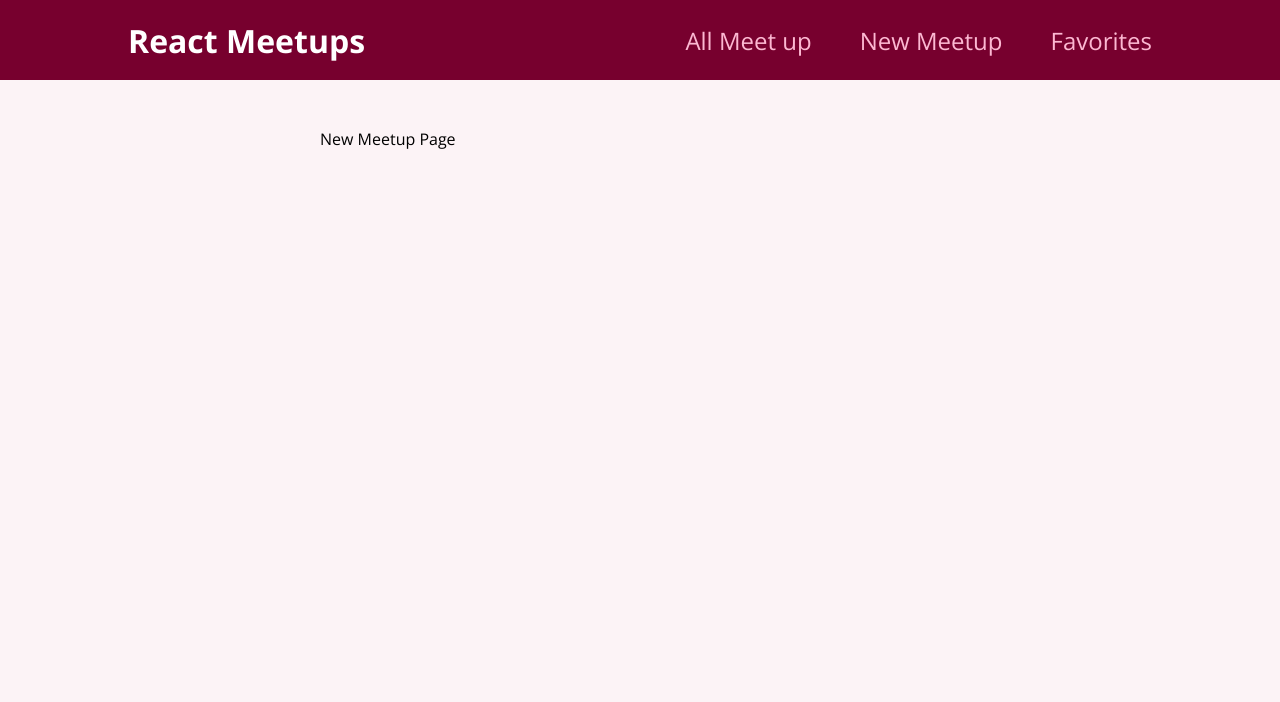
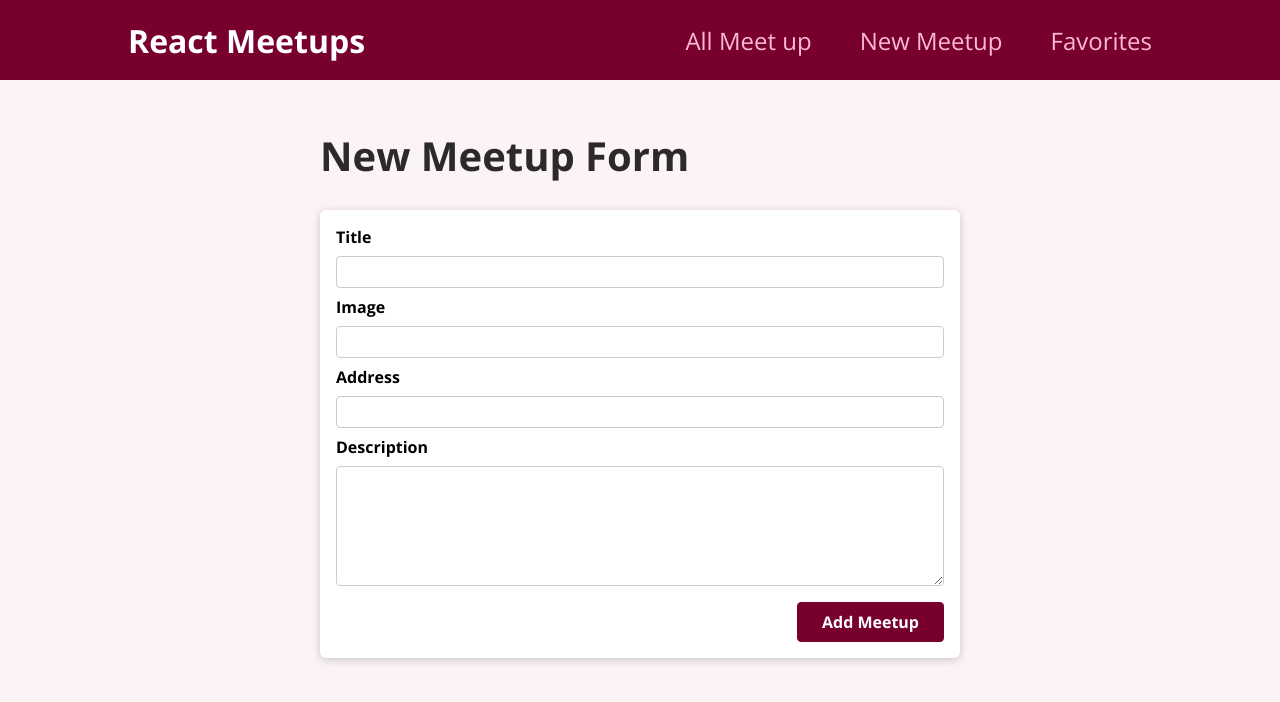
Before and after one commit to javie1199/meetup_app, a React (Create React App) app: page /new-meetup in a window 1280 px wide. Shown: the top 702 px of the page. Built offline with nearby package versions, Linux system fonts and the light colour scheme.

Commit message:
Adding a form and getting user input using Ref

```diff
--- /dev/null
+++ b/src/components/meetups/NewMeetupForm.js
@@ -0,0 +1,64 @@
+import { useRef } from "react"
+
+import Card from "../ui/Card"
+import classes from './NewMeetupForm.module.css'
+
+
+function NewMeetupForm() {
+  const titleRef = useRef()
+  const imageRef = useRef()
+  const addressRef = useRef()
+  const descriptionRef = useRef()
+
+
+
+
+
+  function submitHandler(event) {
+    event.preventDefault()
+
+    const title = titleRef.current.value
+    const image = imageRef.current.value
+    const address = addressRef.current.value
+    const description = descriptionRef.current.value
+
+    const meetupData = {
+      title,
+      image,
+      address,
+      description
+    }
+
+    console.log(meetupData);
+  }
+
+
+  return <Card>
+    <section>
+      <form className={classes.form} onSubmit={submitHandler}>
+        <div className={classes.control}>
+          <label htmlFor="title">Title</label>
+          <input type="text" id='title' required ref={titleRef} />
+        </div>
+        <div className={classes.control}>
+          <label htmlFor="image">Image</label>
+          <input type="url" id='image' required ref={ imageRef }/>
+        </div>
+        <div className={classes.control}>
+          <label htmlFor="address">Address</label>
+          <input type="text" id='address' required ref={addressRef} />
+        </div>
+        <div className={classes.control}>
+          <label htmlFor="description">Description</label>
+          <textarea id="description" rows="5" required ref={descriptionRef}></textarea>
+        </div>
+        <div className={classes.actions}>
+          <button>Add Meetup</button>
+        </div>
+      </form>
+    </section>
+
+  </Card>
+}
+
+export default NewMeetupForm
--- /dev/null
+++ b/src/components/meetups/NewMeetupForm.module.css
@@ -0,0 +1,45 @@
+.form {
+  padding: 1rem;
+}
+
+.control {
+  margin-bottom: 0.5rem;
+}
+
+.control label {
+  display: block;
+  font-weight: bold;
+  margin-bottom: 0.5rem;
+}
+
+.control input,
+.control textarea {
+  display: block;
+  font: inherit;
+  border-radius: 4px;
+  border: 1px solid #ccc;
+  padding: 0.25rem;
+  width: 100%;
+}
+
+.actions {
+  margin-top: 1rem;
+  text-align: right;
+}
+
+.actions button {
+  font: inherit;
+  cursor: pointer;
+  background-color: #77002e;
+  color: white;
+  padding: 0.5rem 1.5rem;
+  border: 1px solid #77002e;
+  border-radius: 4px;
+  font-weight: bold;
+}
+
+.actions button:hover,
+.actions button:active {
+  background-color: #a50e48;
+  border-color: #a50e48;
+}
--- a/src/pages/NewMeetup.js
+++ b/src/pages/NewMeetup.js
@@ -1,5 +1,11 @@
+import NewMeetupForm from "../components/meetups/NewMeetupForm"
+
+
 function NewMeetupPage() {
-  return <div>New Meetup Page</div>
+  return <div>
+    <h1>New Meetup Form</h1>
+    <NewMeetupForm/>
+  </div>
 }
 
 export default NewMeetupPage
```
